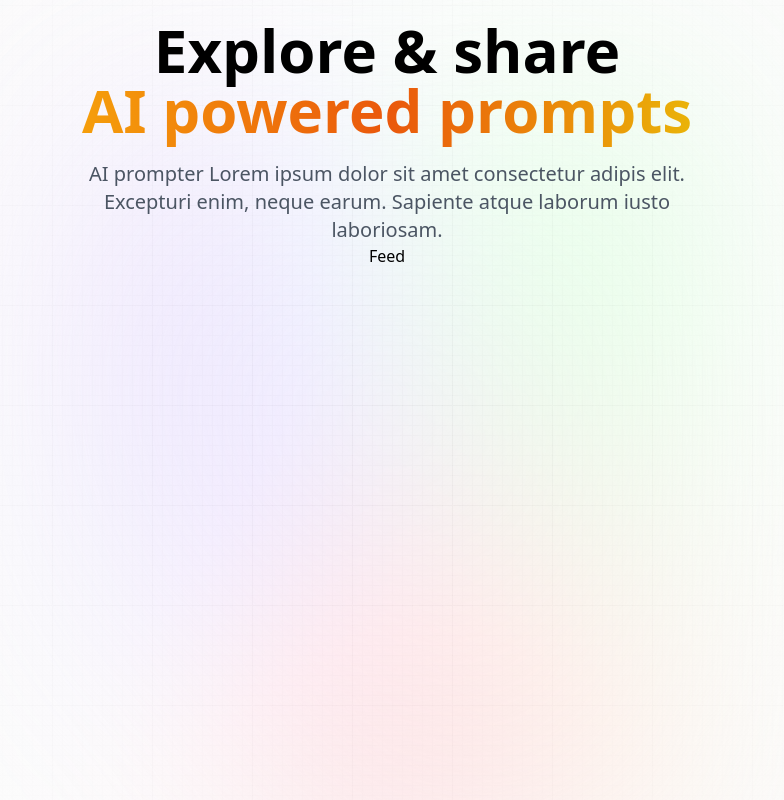
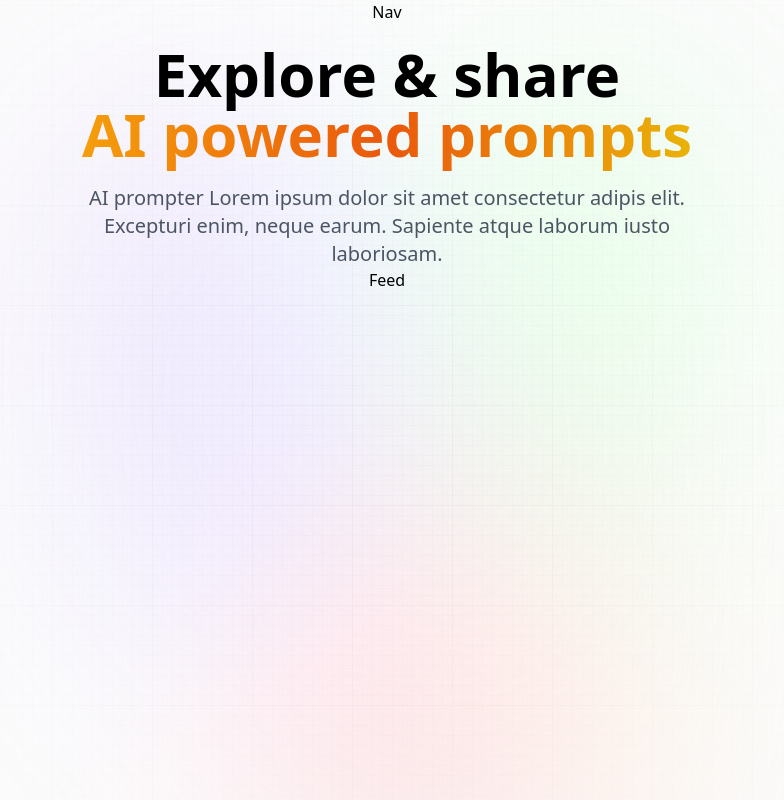
Before and after one commit to fattahsamit/ai-prompter, a Next.js app: page / in a window 1280 px wide. Shown: the whole page, without its empty margins (253-1037 px from the left). Built offline with nearby package versions, Linux system fonts and the light colour scheme.

Commit message:
importing necessary packages and displaying nav

```diff
--- a/app/layout.tsx
+++ b/app/layout.tsx
@@ -1,4 +1,7 @@
 import "@styles/globals.css";
+
+import Nav from "@components/Nav";
+import Provider from "@components/Provider";
 
 export const metadata = {
   title: "Ai Prompter",
@@ -17,7 +20,10 @@ export default function RootLayout({
           <div className="gradient" />
         </div>
 
-        <main className="app">{children}</main>
+        <main className="app">
+          <Nav />
+          {children}
+        </main>
       </body>
     </html>
   );
--- a/components/Nav.tsx
+++ b/components/Nav.tsx
@@ -1,3 +1,8 @@
+import Link from "next/link";
+import Image from "next/image";
+import { signIn, signOut, useSession, getProviders } from "next-auth/react";
+import { useState, useEffect } from "react";
+
 const Nav = () => {
   return <div>Nav</div>;
 };
```
